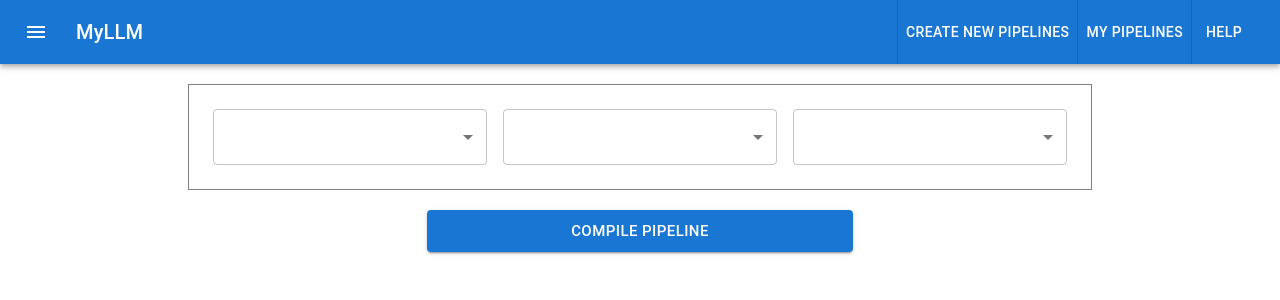
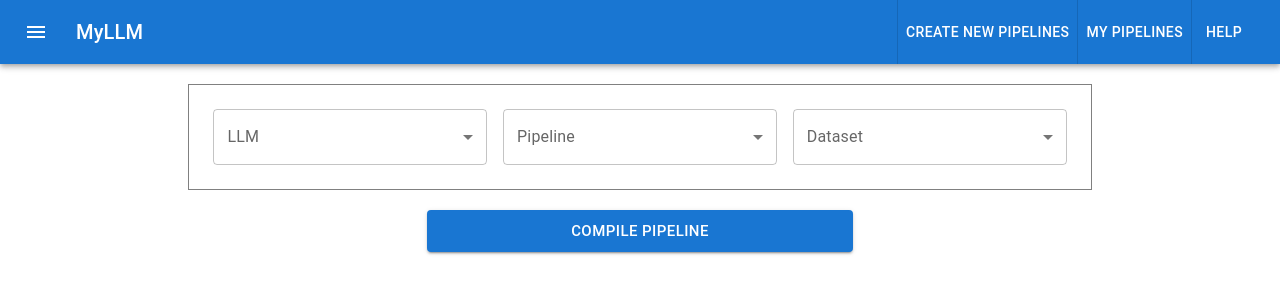
Before and after one commit to ericbfeng/dspy_project, a React (Create React App) app in the folder dspy_app/: page /create_pipeline in a window 1280 px wide. Shown: the top 300 px of the page. Built offline with nearby package versions, Linux system fonts and the light colour scheme.

Commit message:
Add back labels

```diff
--- a/dspy_app/src/components/CreatePipelinePage/CreatePipelinePage.js
+++ b/dspy_app/src/components/CreatePipelinePage/CreatePipelinePage.js
@@ -63,6 +63,7 @@ export default function CreatePipelinePage() {
             <Grid container spacing={2}>
               <Grid item xs={4}>
                 <PipelineSelector
+                  label="LLM"
                   options={optionsForLLM}
                   onAddNew={() => handleAddNew('llm')}
                   onChange={(value) => handlePipelineSelectorChange('llm', value)}
@@ -70,6 +71,7 @@ export default function CreatePipelinePage() {
               </Grid>
               <Grid item xs={4}>
                 <PipelineSelector
+                  label="Pipeline"
                   options={optionsForPipeline}
                   onAddNew={() => handleAddNew('pipeline')}
                   onChange={(value) => handlePipelineSelectorChange('pipeline', value)}
@@ -77,6 +79,7 @@ export default function CreatePipelinePage() {
               </Grid>
               <Grid item xs={4}>
                 <PipelineSelector
+                  label="Dataset"
                   options={optionsForDataset}
                   onAddNew={() => handleAddNew('dataset')}
                   onChange={(value) => handlePipelineSelectorChange('dataset', value)}
--- a/dspy_app/src/components/CreatePipelinePage/PipelineSelector/PipelineSelector.js
+++ b/dspy_app/src/components/CreatePipelinePage/PipelineSelector/PipelineSelector.js
@@ -9,7 +9,7 @@ import * as React from 'react';
 
 
 
-export default function PipelineSelector({ options, onAddNew, onChange })  {
+export default function PipelineSelector({ label, options, onAddNew, onChange })  {
 
     const [val, setVal] = React.useState("");
 
@@ -20,16 +20,16 @@ export default function PipelineSelector({ options, onAddNew, onChange })  {
 
     return(
         <FormControl fullWidth>
-          <InputLabel id="demo-simple-select-label">{val}</InputLabel>
+          <InputLabel id="demo-simple-select-label">{label}</InputLabel>
           <Select
             labelId="demo-simple-select-label"
             id="demo-simple-select"
             value={val}
-            label="Val"
+            label={label}
             onChange={handleChange}
           >
            {options.map((option, index) => (
-                    <MenuItem key={index} value={option}>
+                    <MenuItem key={index + 1} value={option}>
                         {option}
                     </MenuItem>
             ))}
```
